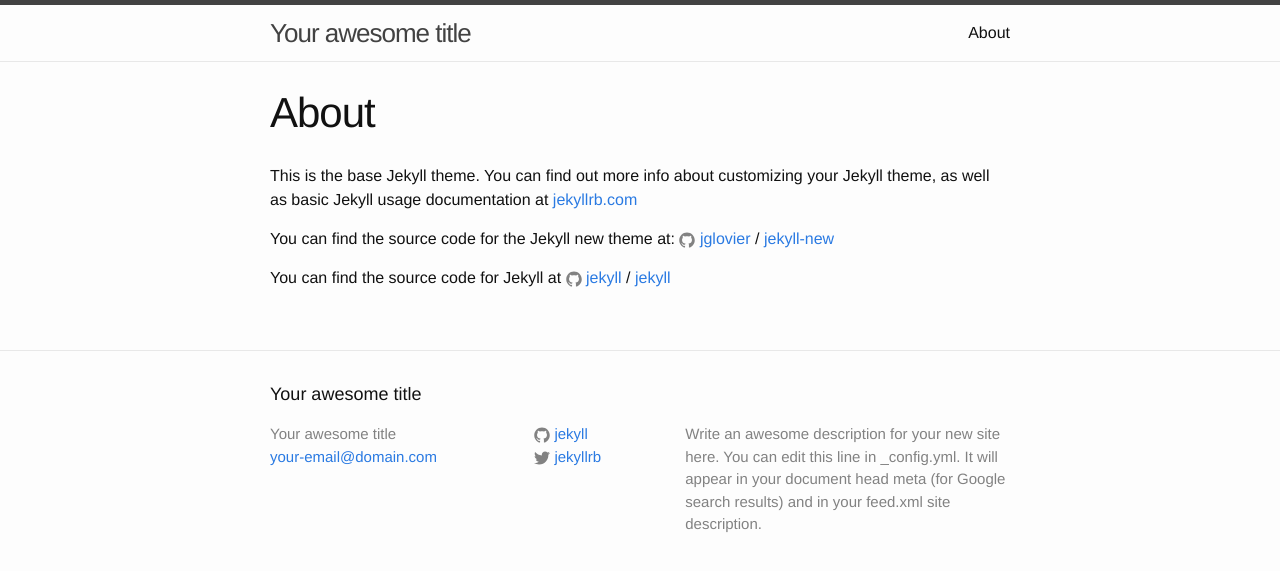
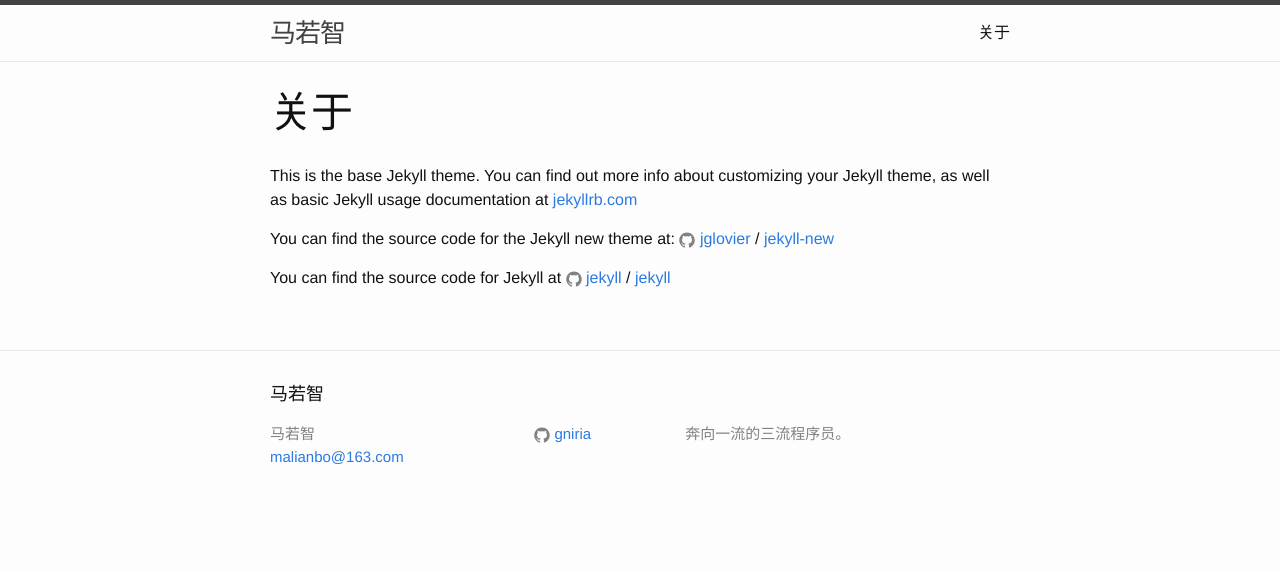
Before and after one commit to Gniria/hamster, a Jekyll site: the page built from about.md, in a window 1280 px wide. Shown: the top 571 px of the page. Built offline with Jekyll 4.4.1, drawn with Linux system fonts in a browser that asks for light colours.

Commit message:
修改jekyll默认文本

```diff
--- a/_config.yml
+++ b/_config.yml
@@ -6,16 +6,14 @@
 # 'jekyll serve'. If you change this file, please restart the server process.
 
 # Site settings
-title: Your awesome title
-email: your-email@domain.com
+title: 马若智
+email: malianbo@163.com
 description: > # this means to ignore newlines until "baseurl:"
-  Write an awesome description for your new site here. You can edit this
-  line in _config.yml. It will appear in your document head meta (for
-  Google search results) and in your feed.xml site description.
+  奔向一流的三流程序员。
 baseurl: "" # the subpath of your site, e.g. /blog
-url: "http://yourdomain.com" # the base hostname & protocol for your site
-twitter_username: jekyllrb
-github_username:  jekyll
+url: "https://gniria.github.io" # the base hostname & protocol for your site
+# twitter_username: jekyllrb
+github_username:  gniria
 
 # Build settings
 markdown: kramdown
--- a/about.md
+++ b/about.md
@@ -1,6 +1,6 @@
 ---
 layout: page
-title: About
+title: 关于
 permalink: /about/
 ---
 
```
Also changed, not shown: 1 other file.
